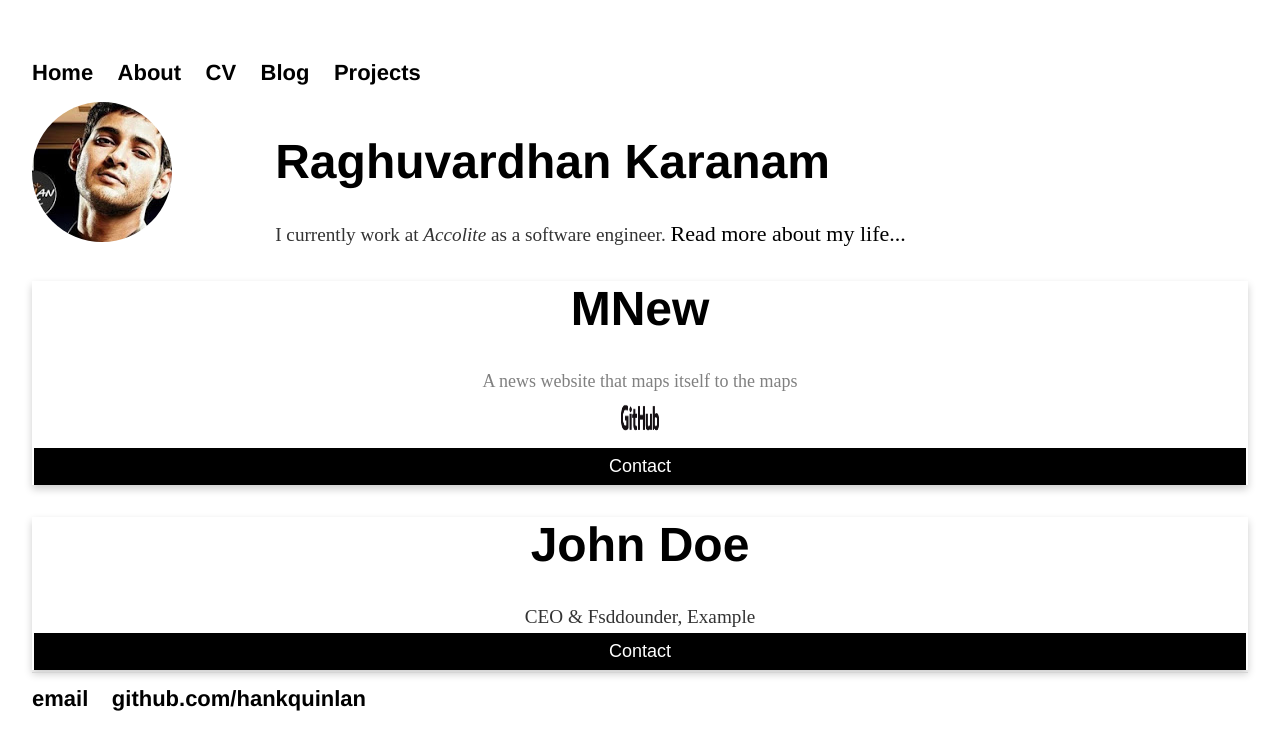
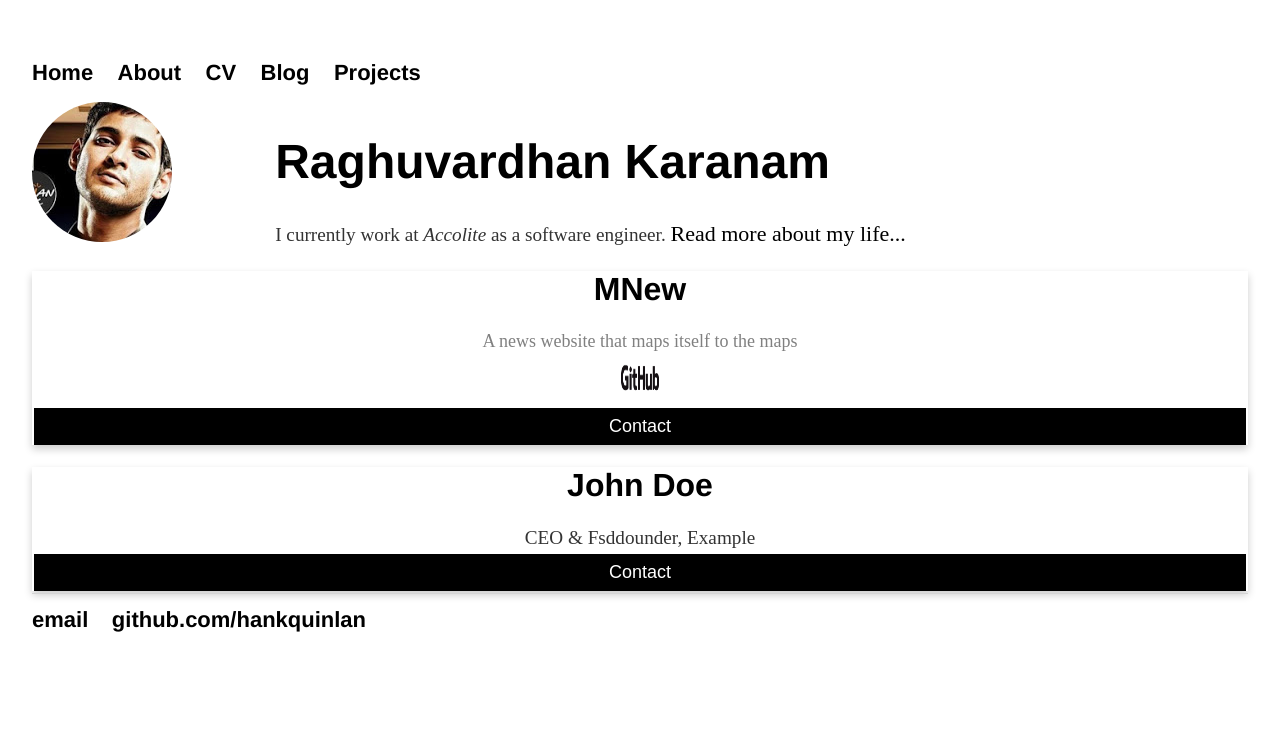
Before and after one commit to raghuvardhan/raghuvardhan.github.io, a Jekyll site: the page built from index.html, in a window 1280 px wide. Shown: the top 750 px of the page. Built offline with Jekyll 4.4.1, drawn with Linux system fonts in a browser that asks for light colours.

Commit message:
Update css/main.css

```diff
--- a/css/main.css
+++ b/css/main.css
@@ -84,6 +84,9 @@ button:hover, a:hover {
     opacity: 0.7;
 }
 
+.projectTitle{
+    font-size: 2em;
+}
 .logo{
     width: 2em;
     height: 2em;
```
